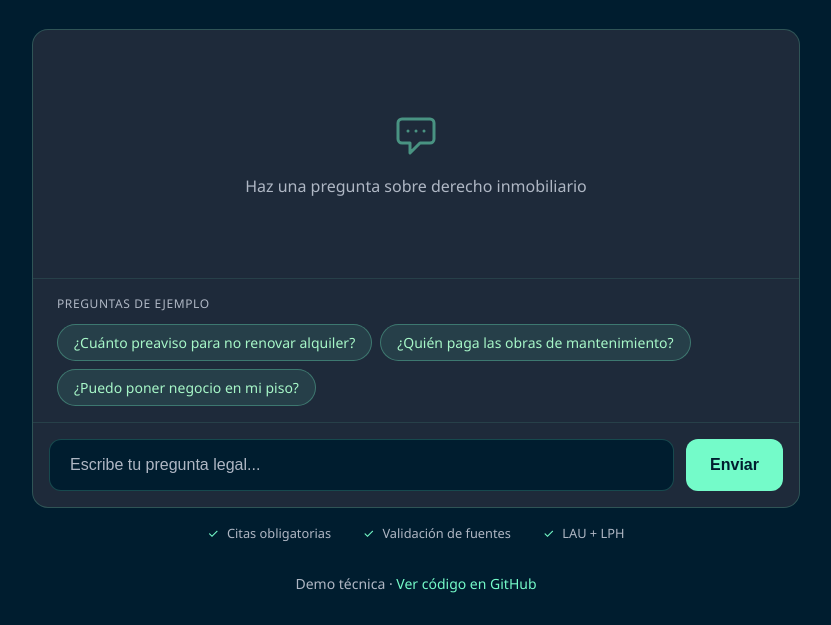
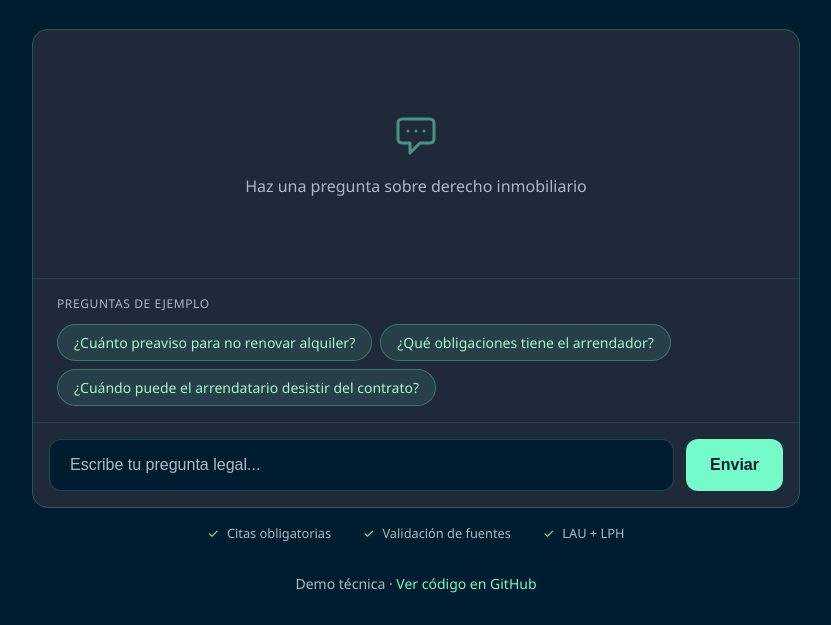
Before and after one commit to GMNAPI/legalbot-rag, a website: page src/public/index.html in a window 1280 px wide. Shown: the part 304-929 px from the top of the page, without its empty margins (224-1055 px from the left). Drawn offline with Linux system fonts and the light colour scheme.

Commit message:
fix: lower similarity threshold and update example questions
- Lower default SIMILARITY_THRESHOLD from 0.7 to 0.65 to reduce false negatives
- Replace example questions with ones that have better coverage in the knowledge base

```diff
--- a/src/config.ts
+++ b/src/config.ts
@@ -29,7 +29,7 @@ export const ragConfig: RAGConfig = {
   embeddingModel: getEnvVar('EMBEDDING_MODEL', 'text-embedding-3-small'),
   chatModel: getEnvVar('CHAT_MODEL', 'gpt-4-turbo-preview'),
   maxChunks: getEnvNumber('MAX_CHUNKS', 5),
-  similarityThreshold: parseFloat(getEnvVar('SIMILARITY_THRESHOLD', '0.7')),
+  similarityThreshold: parseFloat(getEnvVar('SIMILARITY_THRESHOLD', '0.65')),
 };
 
 export const chromaConfig = {
--- a/src/public/index.html
+++ b/src/public/index.html
@@ -336,8 +336,8 @@
         <div class="suggestions-title">Preguntas de ejemplo</div>
         <div class="suggestion-chips">
           <span class="chip" onclick="askQuestion(this.textContent)">¿Cuánto preaviso para no renovar alquiler?</span>
-          <span class="chip" onclick="askQuestion(this.textContent)">¿Quién paga las obras de mantenimiento?</span>
-          <span class="chip" onclick="askQuestion(this.textContent)">¿Puedo poner negocio en mi piso?</span>
+          <span class="chip" onclick="askQuestion(this.textContent)">¿Qué obligaciones tiene el arrendador?</span>
+          <span class="chip" onclick="askQuestion(this.textContent)">¿Cuándo puede el arrendatario desistir del contrato?</span>
         </div>
       </div>
 
```
